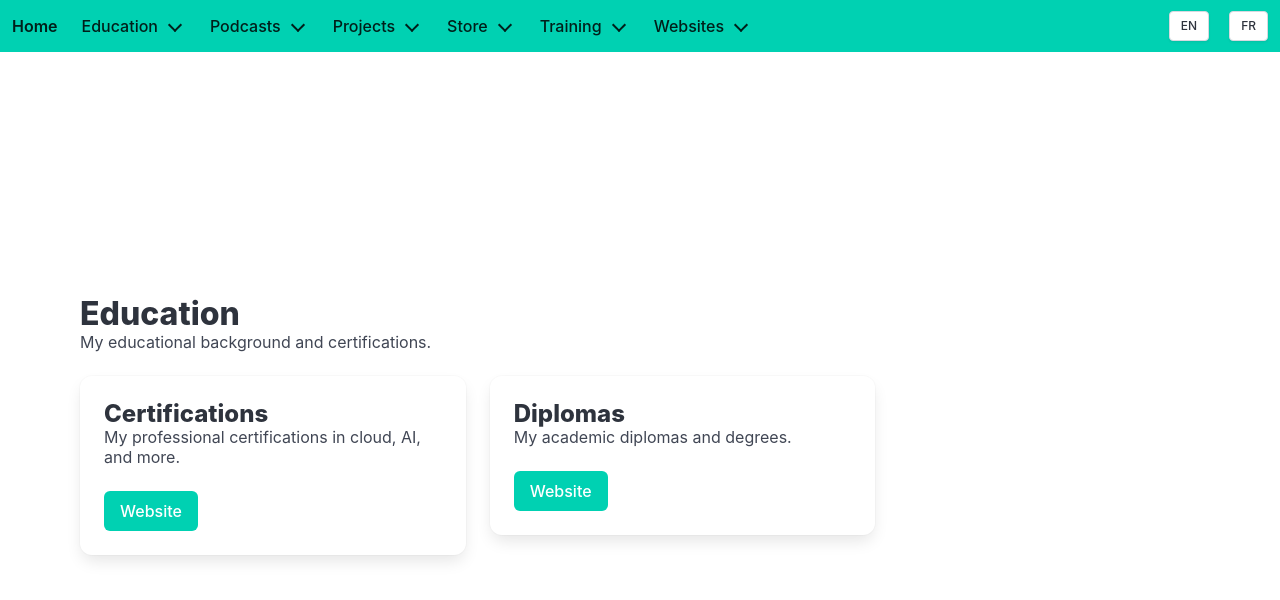
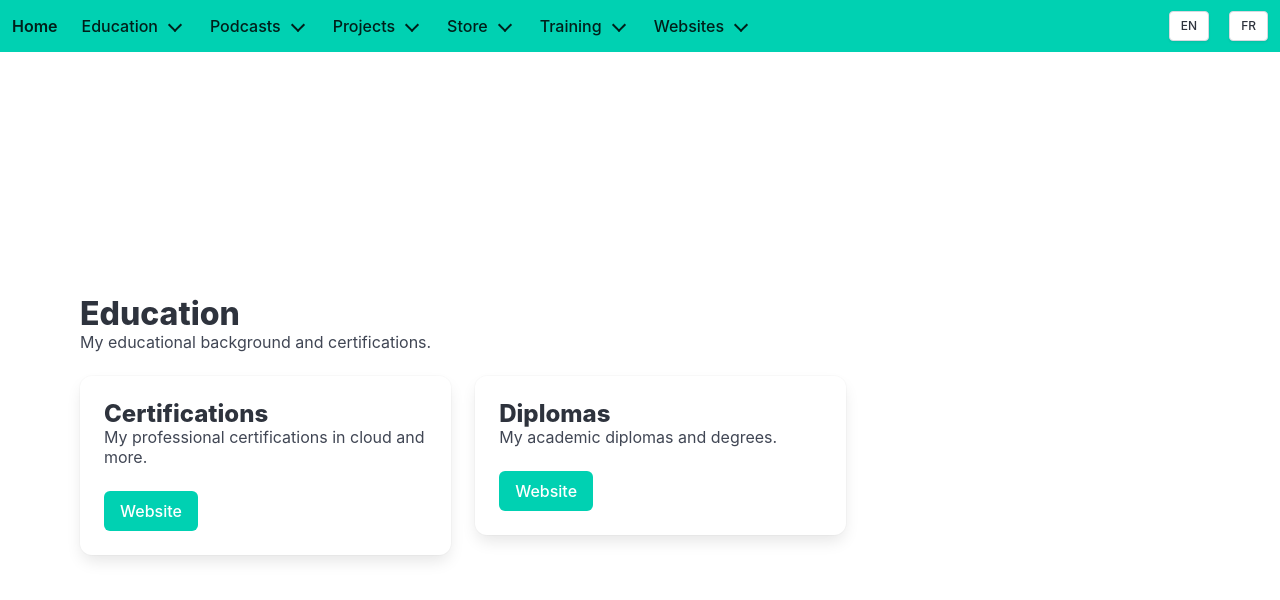
Before and after one commit to alexiscarbillet/alexis-carbillet, a React (Vite) app: page /education in a window 1280 px wide. Shown: the top 600 px of the page. Built offline with nearby package versions, Linux system fonts and the light colour scheme.

Commit message:
add traduction

```diff
--- a/src/DigitalAssets.jsx
+++ b/src/DigitalAssets.jsx
@@ -10,7 +10,7 @@ export default function DigitalAssets() {
     {
       key: 'toolkits',
       title: 'Toolkits',
-      description: 'Digital toolkits for IT consultants and managers.',
+      description: t('overviews.digitalAssets.toolkits'),
       url: '/digital-assets-toolkits'
     }
   ];
@@ -25,8 +25,8 @@ export default function DigitalAssets() {
       <Navbar />
       <section className="section" style={{ marginTop: '50px' }}>
         <div className="container" style={{ padding: '2rem' }}>
-          <h3 className="title is-3">{t("nav.digital-assets")}</h3>
-          <p className="subtitle is-6">Digital assets and resources for professionals.</p>
+          <h3 className="title is-3">{t("overviews.digitalAssets.header")}</h3>
+          <p className="subtitle is-6">{t("overviews.digitalAssets.subtitle")}</p>
           <div className="columns is-multiline">
             {assets.map((asset) => (
               <div className="column is-one-half" key={asset.key}>
--- a/src/Education.jsx
+++ b/src/Education.jsx
@@ -10,13 +10,13 @@ export default function Education() {
     {
       key: 'certifications',
       title: t('sections.certifications'),
-      description: 'My professional certifications in cloud, AI, and more.',
+      description: t('overviews.education.certifications'),
       url: '/certifications'
     },
     {
       key: 'diplomas',
       title: t('sections.diplomas'),
-      description: 'My academic diplomas and degrees.',
+      description: t('overviews.education.diplomas'),
       url: '/diplomas'
     }
   ];
@@ -31,8 +31,8 @@ export default function Education() {
       <Navbar />
       <section className="section" style={{ marginTop: '50px' }}>
         <div className="container" style={{ padding: '2rem' }}>
-          <h3 className="title is-3">Education</h3>
-          <p className="subtitle is-6">My educational background and certifications.</p>
+          <h3 className="title is-3">{t("overviews.education.header")}</h3>
+          <p className="subtitle is-6">{t("overviews.education.subtitle")}</p>
           <div className="columns is-multiline">
             {education.map((item) => (
               <div className="column is-one-half" key={item.key}>
--- a/src/Podcasts.jsx
+++ b/src/Podcasts.jsx
@@ -31,8 +31,8 @@ export default function Podcasts() {
       <Navbar />
       <section className="section" style={{ marginTop: '50px' }}>
         <div className="container" style={{ padding: '2rem' }}>
-          <h3 className="title is-3">Podcasts</h3>
-          <p className="subtitle is-6">Listen to my podcasts on various topics.</p>
+          <h3 className="title is-3">{t("overviews.podcasts.header")}</h3>
+          <p className="subtitle is-6">{t("overviews.podcasts.subtitle")}</p>
           <div className="columns is-multiline">
             {podcasts.map((podcast) => (
               <div className="column is-one-half" key={podcast.key}>
--- a/src/Projects.jsx
+++ b/src/Projects.jsx
@@ -9,44 +9,44 @@ export default function Projects() {
   const projects = [
     {
       key: 'android',
-      title: 'Android Apps',
-      description: 'Collection of Android applications I developed.',
+      title: t('projects.androidApps'),
+      description: t('overviews.projects.android'),
       url: '/projects/android'
     },
     {
       key: 'docker',
-      title: 'Docker Containers',
-      description: 'Docker images for development and data science.',
+      title: t('projects.dockerContainers'),
+      description: t('overviews.projects.docker'),
       url: '/projects/docker'
     },
     {
       key: 'firefox',
-      title: 'Firefox Plugins',
-      description: 'Mozilla Firefox extensions and add-ons.',
+      title: t('projects.firefoxPlugins'),
+      description: t('overviews.projects.firefox'),
       url: '/projects/firefox'
     },
     {
       key: 'helm',
-      title: 'Helm Charts',
-      description: 'Kubernetes Helm charts for deployment.',
+      title: t('projects.helmCharts'),
+      description: t('overviews.projects.helm'),
       url: '/projects/helm'
     },
     {
       key: 'scripts',
-      title: 'Scripts',
-      description: 'Useful scripts in various languages.',
+      title: t('projects.scripts'),
+      description: t('overviews.projects.scripts'),
       url: '/projects/scripts'
     },
     {
       key: 'vscode',
-      title: 'VSCode Extensions',
-      description: 'Extensions for Visual Studio Code.',
+      title: t('projects.vscodeExtensions'),
+      description: t('overviews.projects.vscode'),
       url: '/projects/vscode'
     },
     {
       key: 'ai-newsletter',
-      title: 'AI Newsletter',
-      description: 'Automated AI-powered newsletter generation.',
+      title: t('projects.aiNewsletter'),
+      description: t('overviews.projects.aiNewsletter'),
       url: '/projects/ai-newsletter'
     }
   ];
@@ -61,8 +61,8 @@ export default function Projects() {
       <Navbar />
       <section className="section" style={{ marginTop: '50px' }}>
         <div className="container" style={{ padding: '2rem' }}>
-          <h3 className="title is-3">{t("nav.projects")}</h3>
-          <p className="subtitle is-6">A showcase of my projects and contributions.</p>
+          <h3 className="title is-3">{t("overviews.projects.header")}</h3>
+          <p className="subtitle is-6">{t("overviews.projects.subtitle")}</p>
           <div className="columns is-multiline">
             {projects.map((project) => (
               <div className="column is-one-third" key={project.key}>
--- a/src/Training.jsx
+++ b/src/Training.jsx
@@ -10,13 +10,13 @@ export default function Training() {
     {
       key: 'cka',
       title: 'CKA Training',
-      description: 'Certified Kubernetes Administrator training scenarios.',
+      description: t('overviews.training.cka'),
       url: '/training/cka'
     },
     {
       key: 'linux',
       title: 'Linux Training',
-      description: 'Linux system administration training scenarios.',
+      description: t('overviews.training.linux'),
       url: '/training/linux'
     }
   ];
@@ -31,8 +31,8 @@ export default function Training() {
       <Navbar />
       <section className="section" style={{ marginTop: '50px' }}>
         <div className="container" style={{ padding: '2rem' }}>
-          <h3 className="title is-3">{t("nav.training")}</h3>
-          <p className="subtitle is-6">Interactive training scenarios for certification prep.</p>
+          <h3 className="title is-3">{t("overviews.training.header")}</h3>
+          <p className="subtitle is-6">{t("overviews.training.subtitle")}</p>
           <div className="columns is-multiline">
             {trainings.map((training) => (
               <div className="column is-one-half" key={training.key}>
--- a/src/i18n/en.json
+++ b/src/i18n/en.json
@@ -300,5 +300,39 @@
       "title": "Hardware & Servers",
       "description": "Information and guides on computer hardware, servers, and infrastructure management."
     }
+  },
+  "overviews": {
+    "education": {
+      "header": "Education",
+      "subtitle": "My educational background and certifications.",
+      "certifications": "My professional certifications in cloud and more.",
+      "diplomas": "My academic diplomas and degrees."
+    },
+    "podcasts": {
+      "header": "Podcasts",
+      "subtitle": "Listen to my podcasts on various topics."
+    },
+    "projects": {
+      "header": "Projects",
+      "subtitle": "A showcase of my projects and contributions.",
+      "android": "Collection of Android applications I developed.",
+      "docker": "Docker images for development and data science.",
+      "firefox": "Mozilla Firefox extensions and add-ons.",
+      "helm": "Kubernetes Helm charts for deployment.",
+      "scripts": "Useful scripts in various languages.",
+      "vscode": "Extensions for Visual Studio Code.",
+      "aiNewsletter": "Automated AI-powered newsletter generation."
+    },
+    "digitalAssets": {
+      "header": "Digital Assets",
+      "subtitle": "Digital assets and resources for professionals.",
+      "toolkits": "Digital toolkits for IT consultants and managers."
+    },
+    "training": {
+      "header": "Training",
+      "subtitle": "Interactive training scenarios for certification prep.",
+      "cka": "Certified Kubernetes Administrator training scenarios.",
+      "linux": "Linux system administration training scenarios."
+    }
   }
 }
--- a/src/i18n/fr.json
+++ b/src/i18n/fr.json
@@ -299,5 +299,39 @@
       "title": "Matériel & Serveurs",
       "description": "Informations et guides sur le matériel informatique, les serveurs, et la gestion d'infrastructure."
     }
+  },
+  "overviews": {
+    "education": {
+      "header": "Éducation",
+      "subtitle": "Mon parcours éducatif et mes certifications.",
+      "certifications": "Mes certifications professionnelles en cloud et plus.",
+      "diplomas": "Mes diplômes académiques et degrés."
+    },
+    "podcasts": {
+      "header": "Podcasts",
+      "subtitle": "Écoutez mes podcasts sur divers sujets."
+    },
+    "projects": {
+      "header": "Projets",
+      "subtitle": "Une vitrine de mes projets et contributions.",
+      "android": "Collection d'applications Android que j'ai développées.",
+      "docker": "Images Docker pour le développement et la data science.",
+      "firefox": "Extensions et modules complémentaires Mozilla Firefox.",
+      "helm": "Charts Helm Kubernetes pour le déploiement.",
+      "scripts": "Scripts utiles dans divers langages.",
+      "vscode": "Extensions pour Visual Studio Code.",
+      "aiNewsletter": "Génération automatisée de newsletters alimentée par l'IA."
+    },
+    "digitalAssets": {
+      "header": "Atouts Digitaux",
+      "subtitle": "Atouts numériques et ressources pour les professionnels.",
+      "toolkits": "Toolkits numériques pour les consultants et gestionnaires IT."
+    },
+    "training": {
+      "header": "Formation",
+      "subtitle": "Scénarios de formation interactifs pour la préparation aux certifications.",
+      "cka": "Scénarios de formation Certified Kubernetes Administrator.",
+      "linux": "Scénarios de formation en administration système Linux."
+    }
   }
 }
```
